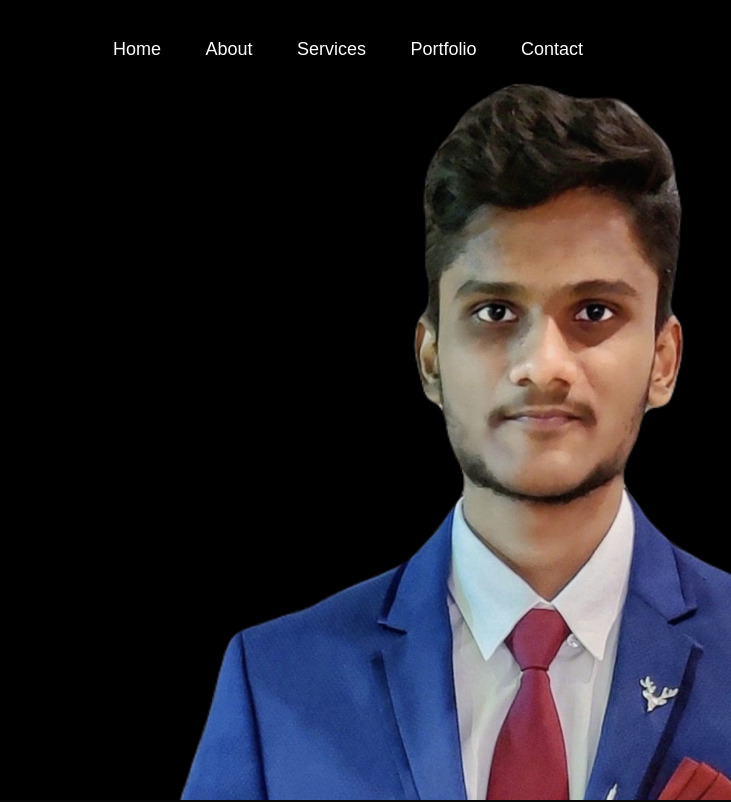
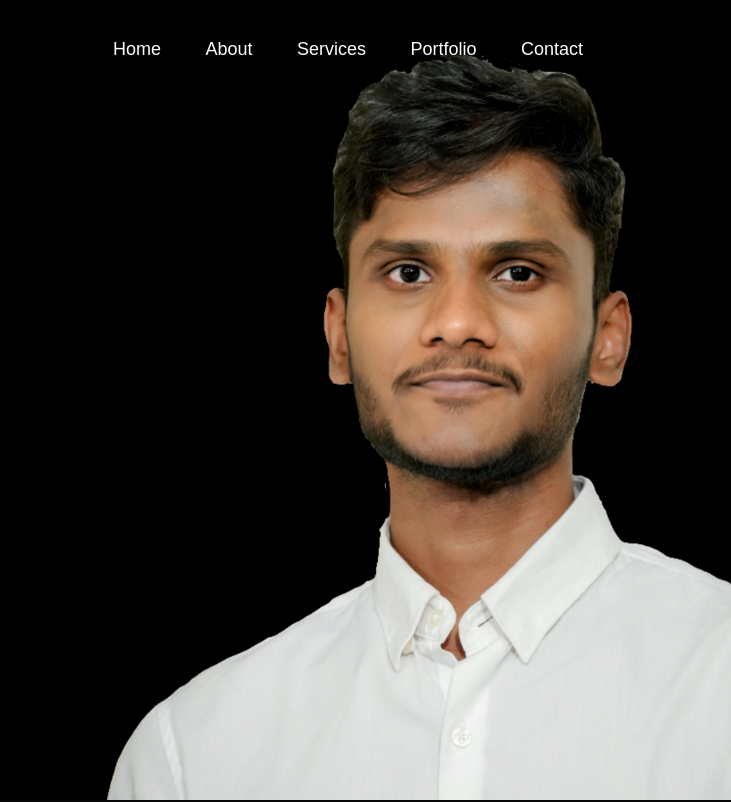
Before and after one commit to Rohith-7897/Personal-Portfolio, a plain HTML site: page index.html in a window 1280 px wide. Shown: the top 802 px of the page, 549-1280 px from the left. Drawn offline with Linux system fonts and the light colour scheme.

Commit message:
style.css

```diff
--- a/style.css
+++ b/style.css
@@ -15,7 +15,7 @@ html{
 #header{
     width: 100%;
     height: 100vh;
-    background-image: url(Pic.JPEG);
+    background-image: url(NewPic.JPEG);
     background-size: cover;
     background-position: center;
 }
```
